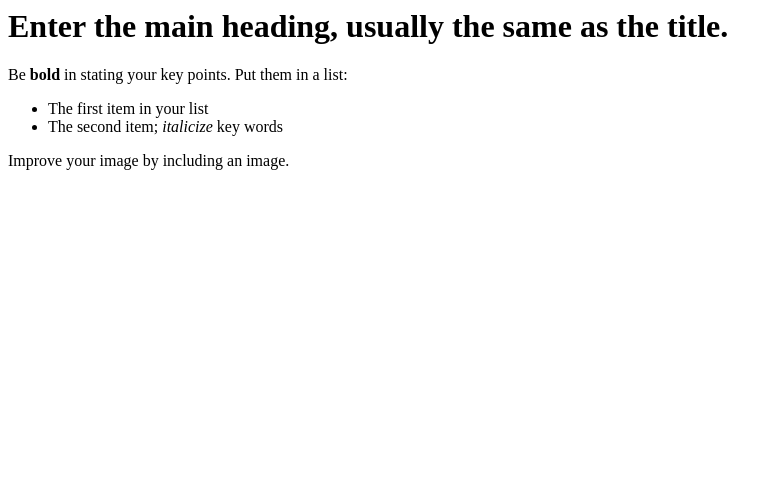
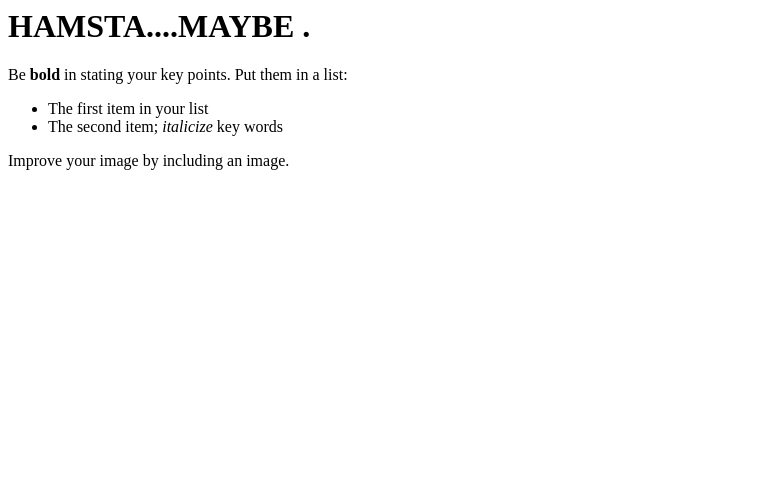
Before and after one commit to hamstahowell/hamsta, a plain HTML site: page index.html in a window 1280 px wide. Shown: the top 490 px of the page, without its empty margins (0-782 px from the left). Drawn offline with Linux system fonts and the light colour scheme; no server answers; a script that the page names is missing.

Commit message:
Update index.html

```diff
--- a/index.html
+++ b/index.html
@@ -154,7 +154,7 @@ __ez.queue.addFunc("attach_ezolpl", "attach_ezolpl", null, false, ['/detroitchic
 </script></head>
 <!-- The information between the BODY and /BODY tags is displayed.-->
 <body>
-<h1>Enter the main heading, usually the same as the title.</h1>
+<h1>HAMSTA....MAYBE .</h1>
 <p>Be <b>bold</b> in stating your key points. Put them in a list: </p>
 <ul>
 <li>The first item in your list</li>
```
